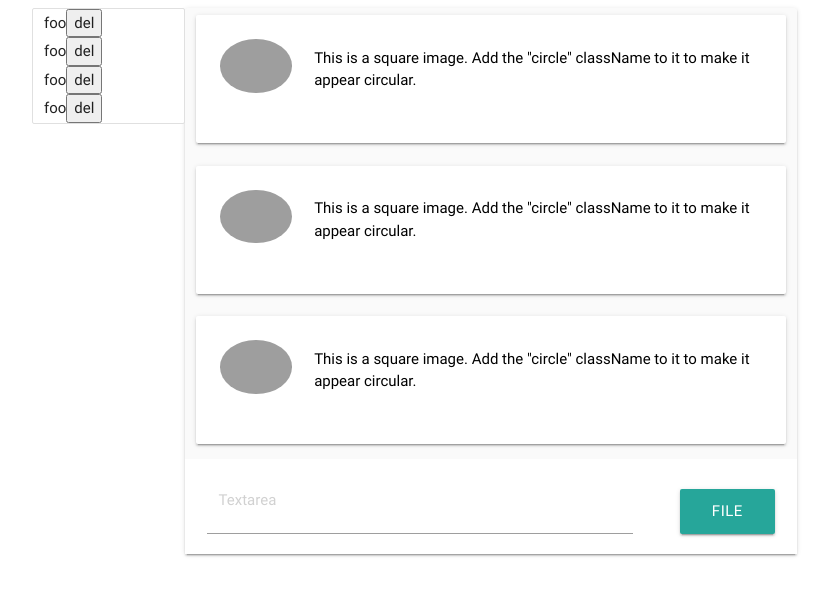
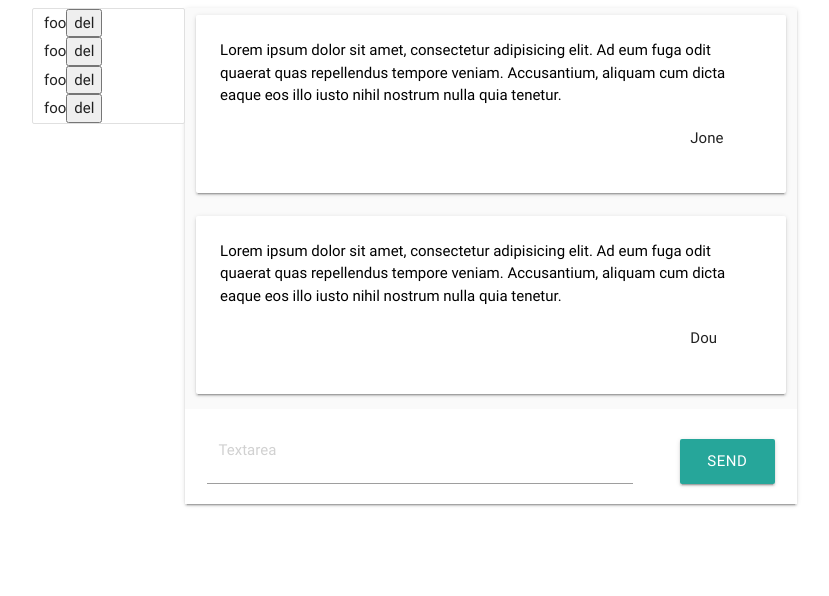
Before and after one commit to OVyazovoy/simple-chat, a React app: page / in a window 1280 px wide. Shown: the top 596 px of the page, without its empty margins (149-978 px from the left). Built offline with nearby package versions, Linux system fonts and the light colour scheme; grey boxes are pictures that could not be loaded; the HTML template or start-up script is replaced by a standard one.

Commit message:
add redux

```diff
--- a/package.json
+++ b/package.json
@@ -29,6 +29,8 @@
   },
   "dependencies": {
     "react": "^15.4.1",
-    "react-dom": "^15.4.1"
+    "react-dom": "^15.4.1",
+    "react-redux": "^5.0.1",
+    "redux": "^3.6.0"
   }
 }
--- a/src/components/App.js
+++ b/src/components/App.js
@@ -1,4 +1,6 @@
 import React, {Component} from 'react';
+import {Provider} from 'react-redux';
+import {createStore} from 'redux';
 import Chat from './Chat'
 
 class App extends Component {
@@ -8,7 +10,9 @@ class App extends Component {
 
     render() {
         return (
-           <Chat />
+            <Provider store={createStore(()=>{})} >
+                <Chat />
+            </Provider>
         )
     }
 }
--- a/src/components/Chat.js
+++ b/src/components/Chat.js
@@ -1,68 +1,18 @@
 import React , {Component} from 'react';
 import classNames from 'classnames';
 import UserList from './usersList';
+import ChatList from './ChatList';
 class Chat extends Component {
     constructor(props = {}){
         super(props);
+
     }
     render(){
         return(
             <div className="container chat-container  ">
                 <div className="row">
-
                     <UserList />
-
-                    <div className="col s8 chat-list  lighten-5 card-panel grey">
-                        <div className="col s12">
-                            <div className="card-panel white lighten-5 z-depth-1">
-                                <div className="row valign-wrapper">
-                                    <div className="col s4 m2">
-                                        <img src="images/yuna.jpg" alt="" className="circle responsive-img valign"/>
-                                    </div>
-                                    <div className="col s8 m10">
-                                        <span className="black-text">This is a square image. Add the "circle" className to it to make it appear circular. </span>
-                                    </div>
-                                </div>
-                            </div>
-                        </div>
-                        <div className="col s12">
-                            <div className="card-panel white lighten-5 z-depth-1">
-                                <div className="row valign-wrapper">
-                                    <div className="col s4 m2">
-                                        <img src="images/yuna.jpg" alt="" className="circle responsive-img valign"/>
-                                    </div>
-                                    <div className="col s8 m10">
-                                        <span className="black-text">This is a square image. Add the "circle" className to it to make it appear circular. </span>
-                                    </div>
-                                </div>
-                            </div>
-                        </div>
-                        <div className="col s12">
-                            <div className="card-panel white lighten-5 z-depth-1">
-                                <div className="row valign-wrapper">
-                                    <div className="col s4 m2">
-                                        <img src="images/yuna.jpg" alt="" className="circle responsive-img valign"/>
-                                    </div>
-                                    <div className="col s8 m10">
-                                        <span className="black-text">This is a square image. Add the "circle" className to it to make it appear circular. </span>
-                                    </div>
-                                </div>
-                            </div>
-                        </div>
-                        <div className="col s12 white">
-                            <form action="#">
-                                <div className="file-field input-field white">
-                                    <div className="input-field col s12">
-                                        <textarea id="textarea1" className="materialize-textarea col s9"  placeholder="Textarea" />
-                                        <div className="btn col s2 offset-s1">
-                                            <span>File</span>
-                                        </div>
-                                    </div>
-
-                                </div>
-                            </form>
-                        </div>
-                    </div>
+                    <ChatList />
                 </div>
 
             </div>
--- /dev/null
+++ b/src/components/ChatList/ChatElement.js
@@ -0,0 +1,31 @@
+import React, {Component} from 'react';
+
+class ChatElement extends Component {
+    constructor(props){
+        super(props)
+    }
+    render(){
+        return(
+            <div className="col s12">
+                <div className="card-panel white lighten-5 z-depth-1">
+                    <div className="row">
+                        {/*<div className="col s4 m2">*/}
+                            {/*<img src="images/yuna.jpg" alt="" className="circle responsive-img valign"/>*/}
+                        {/*</div>*/}
+                        <div className="col s12 m12">
+                            <span className="black-text">{this.props.text}</span>
+                        </div>
+                    </div>
+                    <div className="row">
+                        <div className="col s2 offset-s10">
+                            {this.props.user}
+                        </div>
+                    </div>
+                </div>
+            </div>
+        )
+    }
+}
+
+
+export default ChatElement;
--- /dev/null
+++ b/src/components/ChatList/SendForm.js
@@ -0,0 +1,58 @@
+import React, {Component} from 'react';
+import ReactDOM from 'react-dom';
+import classNames from 'classnames';
+
+class SendForm extends Component {
+    constructor(props){
+        super(props)
+        this.state = {
+            textareaError: false
+        }
+    }
+    submitHandler(e){
+        e.preventDefault()
+
+        const val = ReactDOM.findDOMNode(this.refs.textarea).value;
+
+        if(val == ''){
+            this.setState({textareaError:true})
+        }else {
+            this.setState({textareaError:false})
+            this.props.addToHistory(val)
+        }
+    }
+    render(){
+        const textareaClass = classNames({
+            'materialize-textarea':true,
+            'col':true,
+            's9':true,
+            'invalid':this.state.textareaError
+        })
+        return(
+            <div className="col s12 white">
+                <form action="#">
+                    <div className="file-field input-field white">
+                        <div className="input-field col s12">
+                            <textarea
+                                id="textarea1"
+                                className={textareaClass}
+                                placeholder="Textarea"
+                                ref='textarea'
+                            />
+                            <button
+                                className="btn col s2 offset-s1"
+                                type="submit"
+                                onClick={this.submitHandler.bind(this)}
+                            >
+                                <span>SEND</span>
+                            </button>
+                        </div>
+
+                    </div>
+                </form>
+            </div>
+        )
+    }
+}
+
+export default SendForm;
--- /dev/null
+++ b/src/components/ChatList/index.js
@@ -0,0 +1,45 @@
+import React, {Component} from 'react';
+import ChatElement from './ChatElement';
+import SendForm from './SendForm';
+import History from './../../stubs/chatHistory';
+
+class ChatList extends Component {
+    constructor(props){
+        super(props);
+        this.state = {
+            History
+        }
+    }
+    _getHistory(){
+        return this.state.History.map((element) => <ChatElement
+            key={element.id}
+            text={element.text}
+            user={element.user}
+        />);
+    }
+    _getLastId(){
+        return History[History.length - 1].id
+    }
+    addToHistory(text){
+        History.push({
+            id: this._getLastId() + 1,
+            user: 'sdf',
+            text
+        });
+        this.setState({History});
+    }
+    render() {
+        const history = this._getHistory();
+        return (
+            <div className="col s8 chat-list  lighten-5 card-panel grey">
+                {history}
+                <SendForm
+                    addToHistory={this.addToHistory.bind(this)}
+                />
+
+            </div>
+        )
+    }
+}
+
+export default ChatList;
--- /dev/null
+++ b/src/stubs/chatHistory.js
@@ -0,0 +1,12 @@
+const History = [
+    {
+        id: 1,
+        text: 'Lorem ipsum dolor sit amet, consectetur adipisicing elit. Ad eum fuga odit quaerat quas repellendus tempore veniam. Accusantium, aliquam cum dicta eaque eos illo iusto nihil nostrum nulla quia tenetur.',
+        user: 'Jone'
+    },{
+        id: 2,
+        text: 'Lorem ipsum dolor sit amet, consectetur adipisicing elit. Ad eum fuga odit quaerat quas repellendus tempore veniam. Accusantium, aliquam cum dicta eaque eos illo iusto nihil nostrum nulla quia tenetur.',
+        user: 'Dou'
+    },
+];
+export default History
```
Also changed, not shown: src/components/usersList.js (+5 -3 lines).
